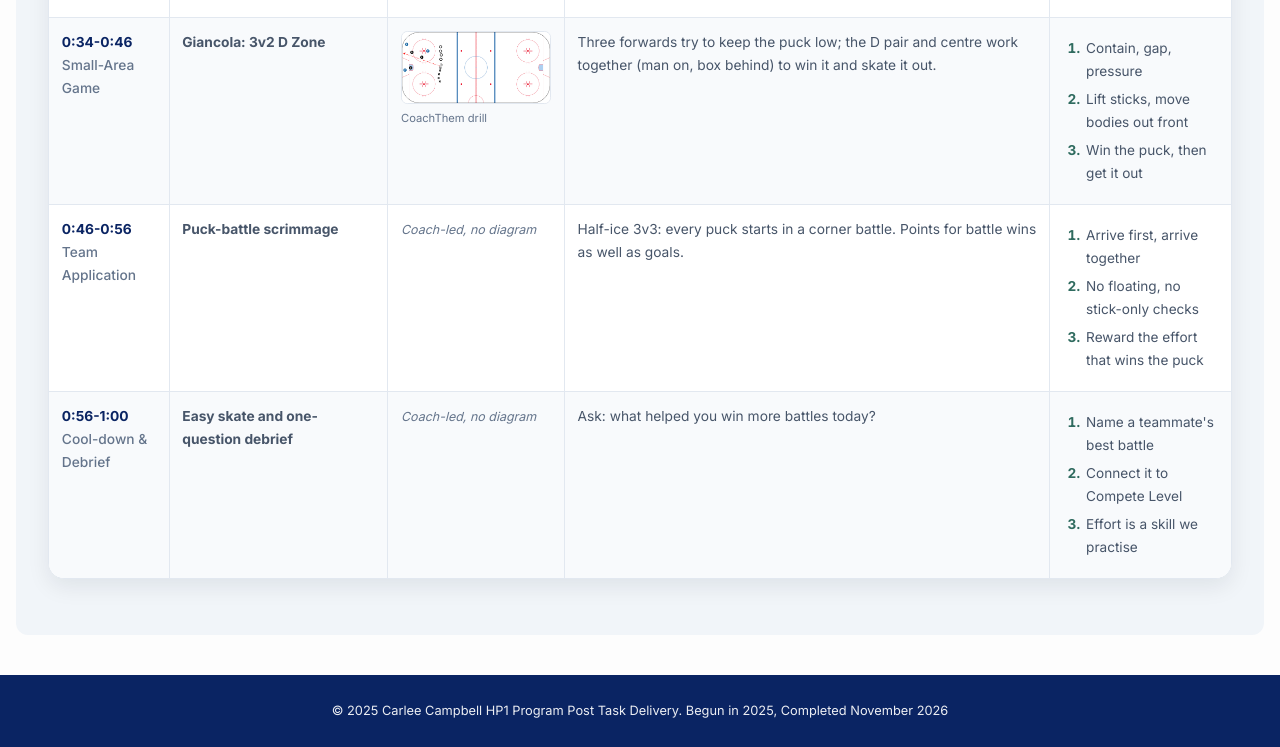
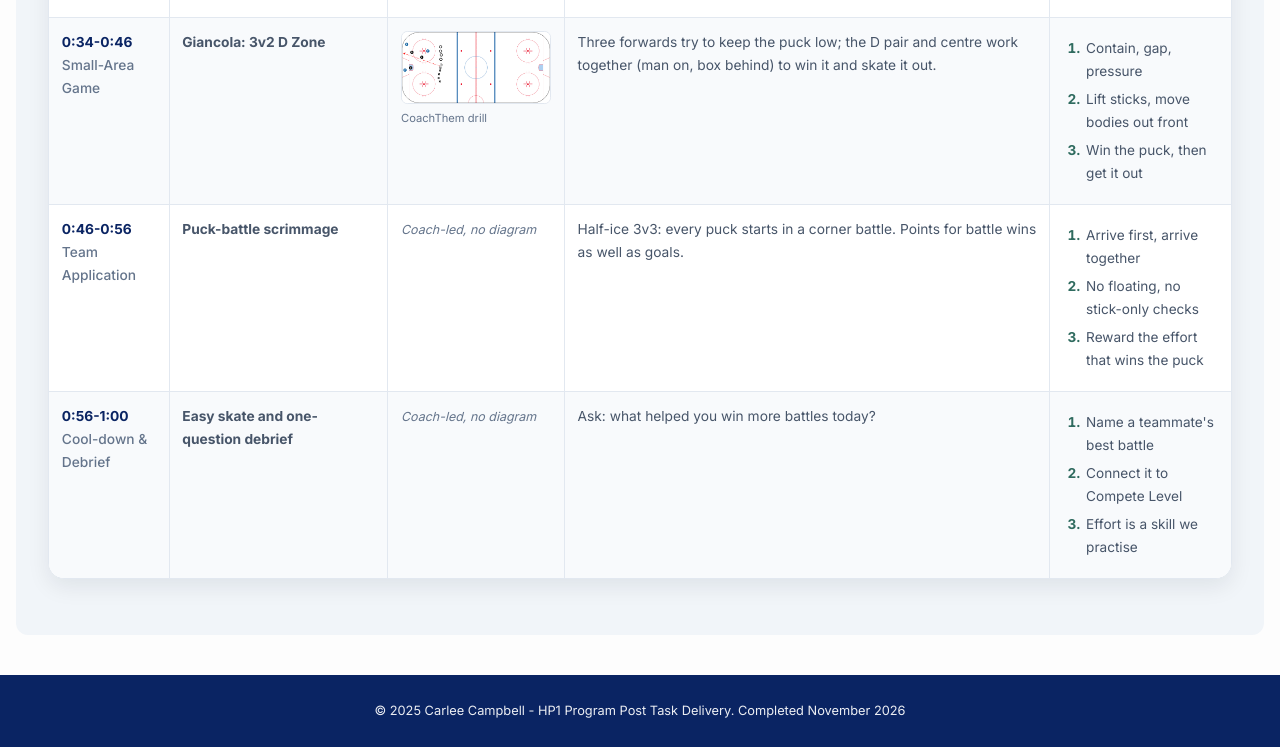
Before and after one commit to ccampbell1988/HP1-Post-Task-Section-C-Question-7-Part-B, a plain HTML site: page index.html in a window 1280 px wide. Shown: the part 11198-11945 px from the top of the page. Drawn offline with Linux system fonts and the light colour scheme.

Commit message:
Adjust footer wording
Co-Authored-By: Claude Opus 5.5 <noreply@anthropic.com>

```diff
--- a/index.html
+++ b/index.html
@@ -449,7 +449,7 @@
 </section>
 </main>
 <footer>
-        <div class="footer-inner"><p>&copy; 2025 Carlee Campbell HP1 Program Post Task Delivery. Begun in 2025, Completed November 2026</p></div>
+        <div class="footer-inner"><p>&copy; 2025 Carlee Campbell - HP1 Program Post Task Delivery. Completed November 2026</p></div>
     </footer>
 </div>
 <script>
```
